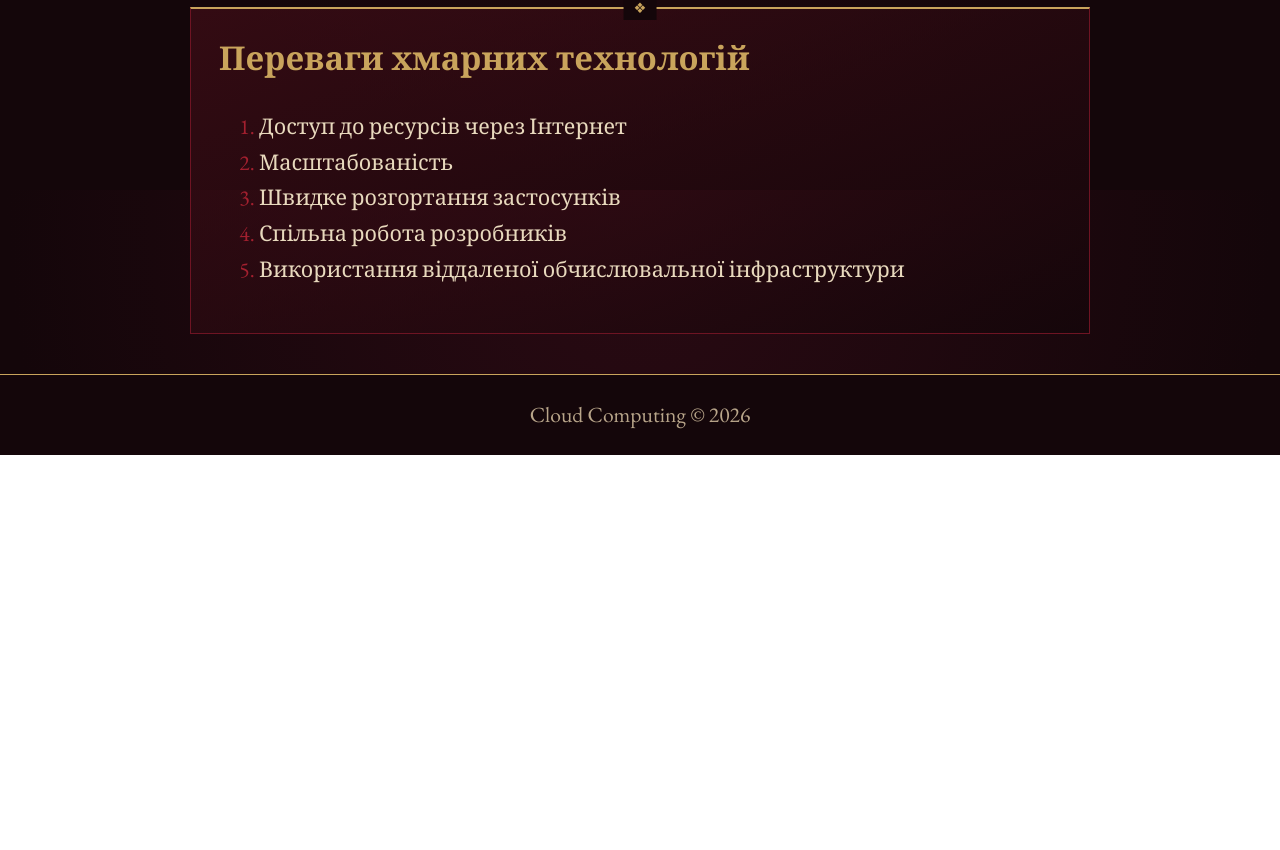
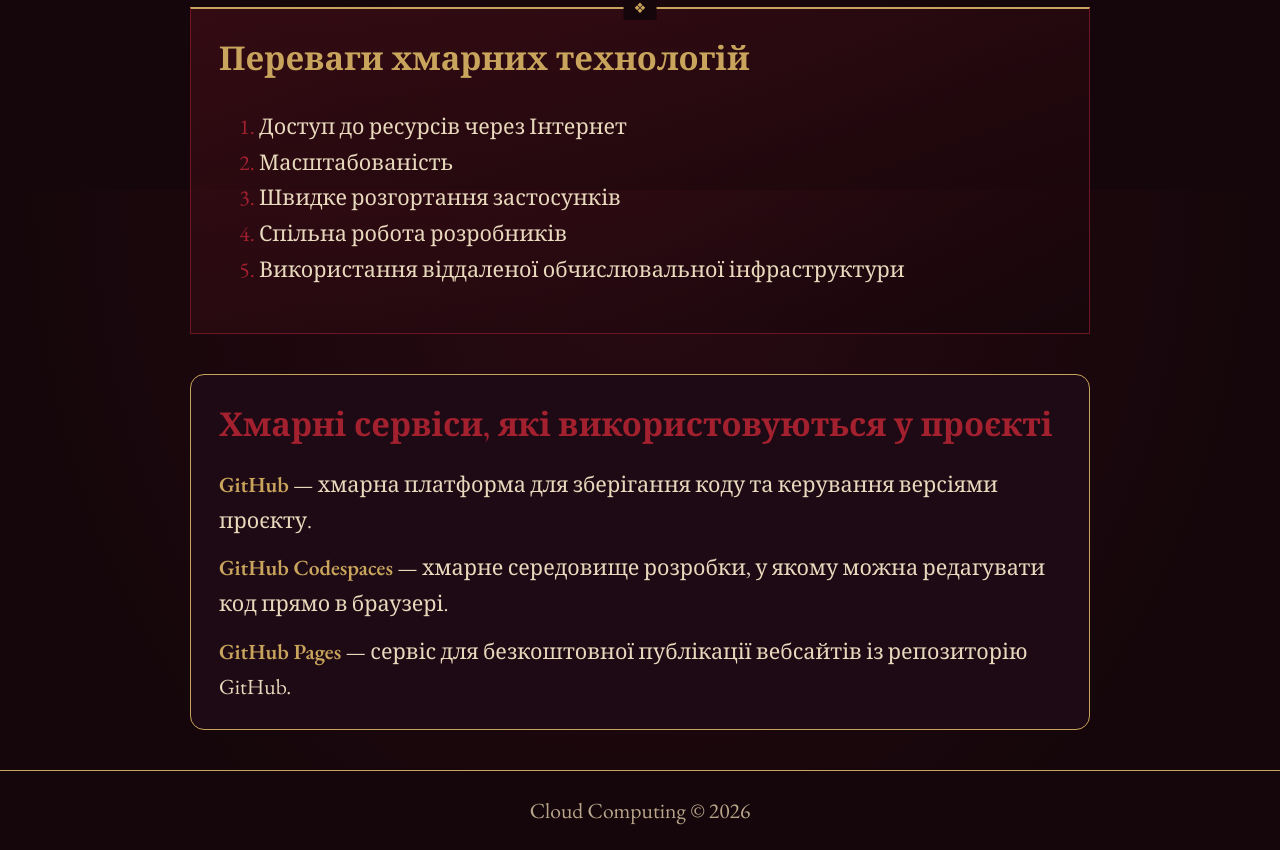
Before and after one commit to dragoniadevon/cloud-practice-1, a plain HTML site: page index.html in a window 1280 px wide. Shown: the part 2210-3060 px from the top of the page. Before the commit the page ends 2665 px from the top, so only its background shows below. Drawn offline with nearby package versions, Linux system fonts and the light colour scheme.

Commit message:
Add cloud services section

```diff
--- a/index.html
+++ b/index.html
@@ -71,6 +71,14 @@
 <li>Використання віддаленої обчислювальної інфраструктури</li>
 </ol>
 </section>
+
+<section class="cloud-services">
+  <h2>Хмарні сервіси, які використовуються у проєкті</h2>
+  <p><strong>GitHub</strong> — хмарна платформа для зберігання коду та керування версіями проєкту.</p>
+  <p><strong>GitHub Codespaces</strong> — хмарне середовище розробки, у якому можна редагувати код прямо в браузері.</p>
+  <p><strong>GitHub Pages</strong> — сервіс для безкоштовної публікації вебсайтів із репозиторію GitHub.</p>
+</section>
+
 </main>
 
 <footer>
--- a/style.css
+++ b/style.css
@@ -60,3 +60,25 @@ button:focus-visible,a:focus-visible{outline:2px solid var(--gold);outline-offse
 footer{text-align:center;padding:22px;border-top:1px solid var(--gold);background:var(--night);color:var(--dim)}
 footer p{margin:0}
 @media (prefers-reduced-motion:reduce){*{animation:none!important;transition:none!important}}
+
+/* Блок "Хмарні сервіси, які використовуються у проєкті" */
+.cloud-services{
+  background:#1d0a14;
+  border:1px solid var(--gold);
+  border-radius:14px;
+  padding:24px 28px;
+  margin:40px 0 26px;
+}
+.cloud-services h2{
+  font-family:"Cormorant Garamond",Georgia,serif;
+  font-weight:700;
+  font-size:2.05rem;
+  margin:0 0 14px;
+  color:var(--crimson);
+}
+.cloud-services p{
+  margin:0 0 12px;
+  color:var(--parch);
+}
+.cloud-services p:last-child{margin-bottom:0}
+.cloud-services strong{color:var(--gold)}
```
